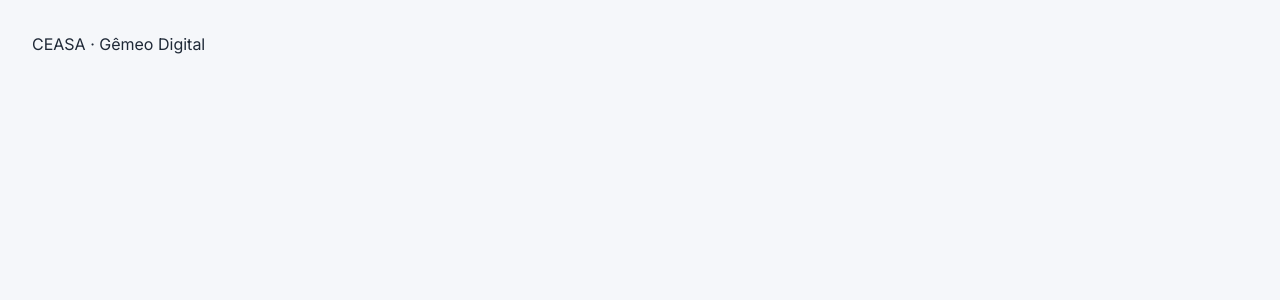
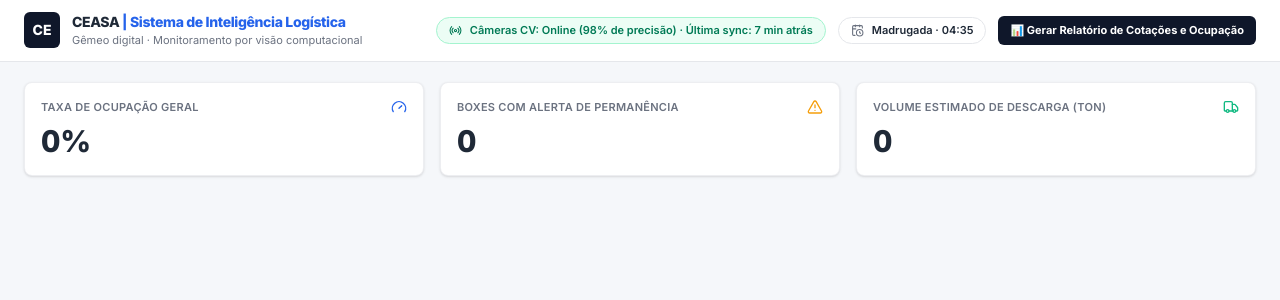
Before and after one commit to IncludeLuisFerreira/ceasa-digital-twin, a React (Vite) app: page / in a window 1280 px wide. Shown: the top 300 px of the page. Built offline with nearby package versions, Linux system fonts and the light colour scheme.

Commit message:
feat: add header, cv badge and kpi row

```diff
--- a/src/App.tsx
+++ b/src/App.tsx
@@ -1,3 +1,16 @@
+import { TwinProvider } from './state/TwinContext';
+import Header from './components/Header';
+import KpiRow from './components/KpiRow';
+
 export default function App() {
-  return <div className="p-8 text-ink">CEASA · Gêmeo Digital</div>;
+  return (
+    <TwinProvider>
+      <div className="min-h-screen bg-canvas font-sans text-ink">
+        <Header />
+        <main className="mx-auto max-w-[1400px] space-y-5 px-6 py-5">
+          <KpiRow />
+        </main>
+      </div>
+    </TwinProvider>
+  );
 }
--- /dev/null
+++ b/src/components/Header.tsx
@@ -0,0 +1,57 @@
+import { CalendarClock, Radio } from 'lucide-react';
+import { formatClock } from '../domain/engine';
+import { useTwin, useTwinDispatch } from '../state/TwinContext';
+
+function ReportButton() {
+  const dispatch = useTwinDispatch();
+  return (
+    <button
+      onClick={() => dispatch({ type: 'TOGGLE_REPORT', open: true })}
+      className="rounded-md bg-[#0F172A] px-3 py-1.5 text-[11px] font-bold text-white hover:bg-[#1E293B]"
+    >
+      📊 Gerar Relatório de Cotações e Ocupação
+    </button>
+  );
+}
+
+export default function Header() {
+  const { world } = useTwin();
+  return (
+    <header className="border-b border-line bg-white">
+      <div className="mx-auto flex max-w-[1400px] items-center justify-between gap-4 px-6 py-3">
+        <div className="flex items-center gap-3">
+          <div className="grid h-9 w-9 place-items-center rounded-md bg-[#0F172A] text-sm font-extrabold text-white">
+            CE
+          </div>
+          <div>
+            <div className="text-sm font-extrabold tracking-tight">
+              CEASA <span className="text-[#2563EB]">| Sistema de Inteligência Logística</span>
+            </div>
+            <div className="text-[11px] text-ink-soft">
+              Gêmeo digital · Monitoramento por visão computacional
+            </div>
+          </div>
+        </div>
+        <div className="flex items-center gap-3">
+          <div
+            className={`flex items-center gap-2 rounded-full border px-3 py-1 text-[11px] font-semibold ${
+              world.cvOnline
+                ? 'border-emerald-200 bg-emerald-50 text-emerald-700'
+                : 'border-red-200 bg-red-50 text-red-700'
+            }`}
+          >
+            <Radio size={13} />
+            {world.cvOnline
+              ? `Câmeras CV: Online (${Math.round(world.cvPrecisao * 100)}% de precisão) · Última sync: ${world.cvUltimaSyncMin} min atrás`
+              : 'Câmeras CV: Sinal perdido'}
+          </div>
+          <div className="flex items-center gap-2 rounded-full border border-line px-3 py-1 text-[11px] font-semibold text-ink">
+            <CalendarClock size={13} className="text-ink-soft" />
+            {world.turno} · {formatClock(world.now)}
+          </div>
+          <ReportButton />
+        </div>
+      </div>
+    </header>
+  );
+}
--- /dev/null
+++ b/src/components/KpiRow.tsx
@@ -0,0 +1,41 @@
+import { AlertTriangle, Gauge, Truck } from 'lucide-react';
+import { useKpis } from '../state/TwinContext';
+
+export default function KpiRow() {
+  const kpis = useKpis();
+  const cards = [
+    {
+      label: 'Taxa de Ocupação Geral',
+      value: `${kpis.ocupacaoPct}%`,
+      icon: Gauge,
+      tone: 'text-[#2563EB]',
+    },
+    {
+      label: 'Boxes com Alerta de Permanência',
+      value: String(kpis.alertas),
+      icon: AlertTriangle,
+      tone: 'text-[#F59E0B]',
+    },
+    {
+      label: 'Volume Estimado de Descarga (ton)',
+      value: String(kpis.volumeTon),
+      icon: Truck,
+      tone: 'text-[#10B981]',
+    },
+  ];
+  return (
+    <div className="grid grid-cols-1 gap-4 md:grid-cols-3">
+      {cards.map((c) => (
+        <div key={c.label} className="rounded-lg border border-line/70 bg-white p-4 shadow-sm">
+          <div className="flex items-center justify-between">
+            <span className="text-[11px] font-semibold uppercase tracking-wide text-ink-soft">
+              {c.label}
+            </span>
+            <c.icon size={16} className={c.tone} />
+          </div>
+          <div className="mt-2 text-3xl font-extrabold tabular-nums">{c.value}</div>
+        </div>
+      ))}
+    </div>
+  );
+}
```
